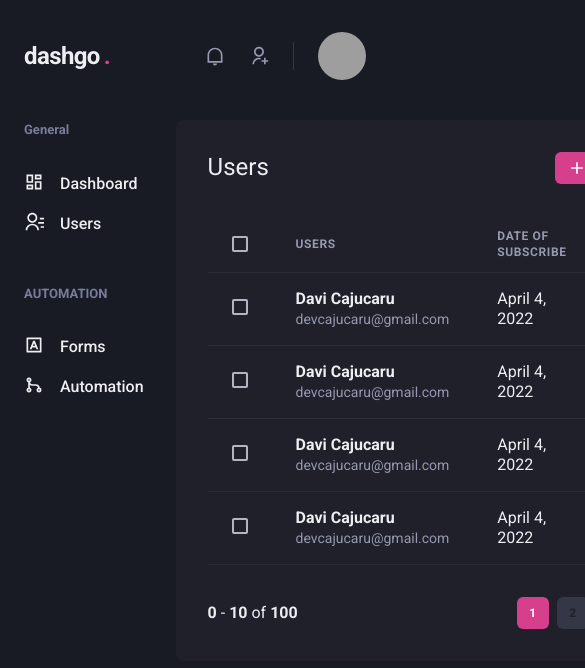
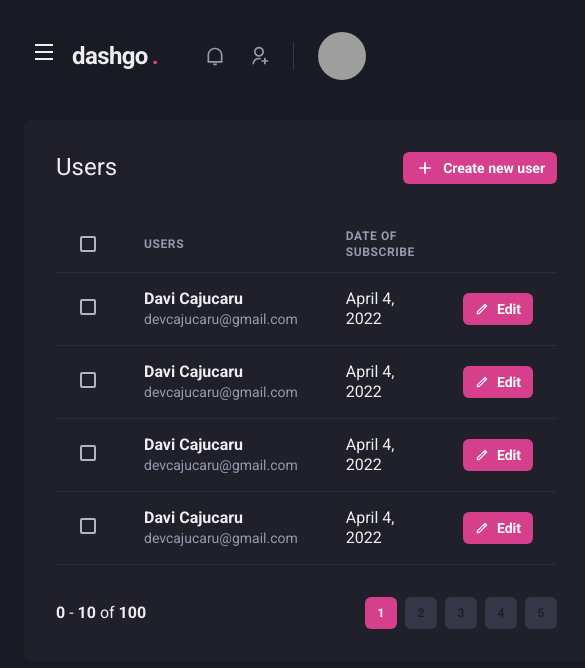
Before and after one commit to davicaju/dashgo, a Next.js app: page /users in a window 390 px wide. Shown: the top 668 px of the page, 585 px wide, since content can reach past the window. Built offline with nearby package versions, Linux system fonts and the light colour scheme; grey boxes are pictures that could not be loaded.

Commit message:
feat: add responsive sidebar component

```diff
--- a/src/components/Header/index.tsx
+++ b/src/components/Header/index.tsx
@@ -1,4 +1,6 @@
-import { Flex, useBreakpointValue } from "@chakra-ui/react";
+import { Flex, Icon, IconButton, useBreakpointValue } from "@chakra-ui/react";
+import { RiMenuLine } from "react-icons/ri";
+import { useSideBarDrawer } from "../../contexts/SidebarDrawerContext";
 
 import { Logo } from "./Logo";
 import { NotificationsNav } from "./NotificationsNav";
@@ -6,6 +8,8 @@
 import { SearchBox } from "./SearchBox";
 
 export function Header() {
+  const { onOpen } = useSideBarDrawer();
+
   const isWideVersion = useBreakpointValue({
     base: false,
     lg: true,
@@ -13,15 +17,26 @@
 
   return (
     <Flex
+      as="header"
       width="100%"
-      as="header"
       maxWidth={1480}
       height="20"
       marginX="auto"
       marginTop="4"
+      paddingX="6"
       align="center"
-      paddingX="6"
     >
+      {!isWideVersion && (
+        <IconButton
+          aria-label="Open navigation"
+          icon={<Icon as={RiMenuLine} />}
+          fontSize="24"
+          variant="unstyled"
+          onClick={onOpen}
+          mr="2"
+        ></IconButton>
+      )}
+
       <Logo />
 
       {isWideVersion && <SearchBox />}
--- /dev/null
+++ b/src/components/Sidebar/SidebarNav.tsx
@@ -0,0 +1,26 @@
+import { Stack } from "@chakra-ui/react";
+import {
+  RiContactsLine,
+  RiDashboardLine,
+  RiGitMergeLine,
+  RiInputMethodLine,
+} from "react-icons/ri";
+
+import { NavLink } from "./NavLink";
+import { NavSection } from "./NavSection";
+
+export function SidebarNav() {
+  return (
+    <Stack spacing="12" align="flex-start">
+      <NavSection title="General">
+        <NavLink icon={RiDashboardLine}>Dashboard</NavLink>
+        <NavLink icon={RiContactsLine}>Users</NavLink>
+      </NavSection>
+
+      <NavSection title="AUTOMATION">
+        <NavLink icon={RiInputMethodLine}>Forms</NavLink>
+        <NavLink icon={RiGitMergeLine}>Automation</NavLink>
+      </NavSection>
+    </Stack>
+  );
+}
--- a/src/components/Sidebar/index.tsx
+++ b/src/components/Sidebar/index.tsx
@@ -1,27 +1,45 @@
-import { Box, Icon, Link, Stack, Text } from "@chakra-ui/react";
 import {
-  RiContactsLine,
-  RiDashboardLine,
-  RiGitMergeLine,
-  RiInputMethodLine,
-} from "react-icons/ri";
-import { NavLink } from "./NavLink";
-import { NavSection } from "./NavSection";
+  Box,
+  Drawer,
+  DrawerBody,
+  DrawerCloseButton,
+  DrawerContent,
+  DrawerHeader,
+  DrawerOverlay,
+  useBreakpointValue,
+} from "@chakra-ui/react";
+import { useSideBarDrawer } from "../../contexts/SidebarDrawerContext";
+
+import { SidebarNav } from "./SidebarNav";
 
 export function Sidebar() {
+  const { isOpen, onClose } = useSideBarDrawer();
+
+  const isDrawerSidebar = useBreakpointValue({
+    base: true,
+    lg: false,
+  });
+
+  if (isDrawerSidebar) {
+    return (
+      <Drawer isOpen={isOpen} placement="left" onClose={onClose}>
+        <DrawerOverlay>
+          <DrawerContent bg="gray.800" p="4">
+            <DrawerCloseButton mt="6" />
+            <DrawerHeader>Navigation</DrawerHeader>
+
+            <DrawerBody>
+              <SidebarNav />
+            </DrawerBody>
+          </DrawerContent>
+        </DrawerOverlay>
+      </Drawer>
+    );
+  }
+
   return (
     <Box as="aside" w="64" mr="8">
-      <Stack spacing="12" align="flex-start">
-        <NavSection title="General">
-          <NavLink icon={RiDashboardLine}>Dashboard</NavLink>
-          <NavLink icon={RiContactsLine}>Users</NavLink>
-        </NavSection>
-
-        <NavSection title="AUTOMATION">
-          <NavLink icon={RiInputMethodLine}>Forms</NavLink>
-          <NavLink icon={RiGitMergeLine}>Automation</NavLink>
-        </NavSection>
-      </Stack>
+      <SidebarNav />
     </Box>
   );
 }
--- /dev/null
+++ b/src/contexts/SidebarDrawerContext.tsx
@@ -0,0 +1,30 @@
+import { useDisclosure, UseDisclosureReturn } from "@chakra-ui/react";
+import { useRouter } from "next/router";
+import { createContext, ReactNode, useContext, useEffect } from "react";
+
+interface SidebarDrawerProviderProps {
+  children: ReactNode;
+}
+
+type SidebarDrawerContextData = UseDisclosureReturn;
+
+const SidebarDrawerContext = createContext({} as SidebarDrawerContextData);
+
+export function SidebarDrawerProvider({
+  children,
+}: SidebarDrawerProviderProps) {
+  const disclosure = useDisclosure();
+  const router = useRouter();
+
+  useEffect(() => {
+    disclosure.onClose();
+  }, [router.asPath]);
+
+  return (
+    <SidebarDrawerContext.Provider value={disclosure}>
+      {children}
+    </SidebarDrawerContext.Provider>
+  );
+}
+
+export const useSideBarDrawer = () => useContext(SidebarDrawerContext);
--- a/src/pages/_app.tsx
+++ b/src/pages/_app.tsx
@@ -3,11 +3,14 @@
 import { ChakraProvider } from "@chakra-ui/react";
 
 import { theme } from "../styles/theme";
+import { SidebarDrawerProvider } from "../contexts/SidebarDrawerContext";
 
 function MyApp({ Component, pageProps }: AppProps) {
   return (
     <ChakraProvider theme={theme}>
-      <Component {...pageProps} />{" "}
+      <SidebarDrawerProvider>
+        <Component {...pageProps} />
+      </SidebarDrawerProvider>
     </ChakraProvider>
   );
 }
```
